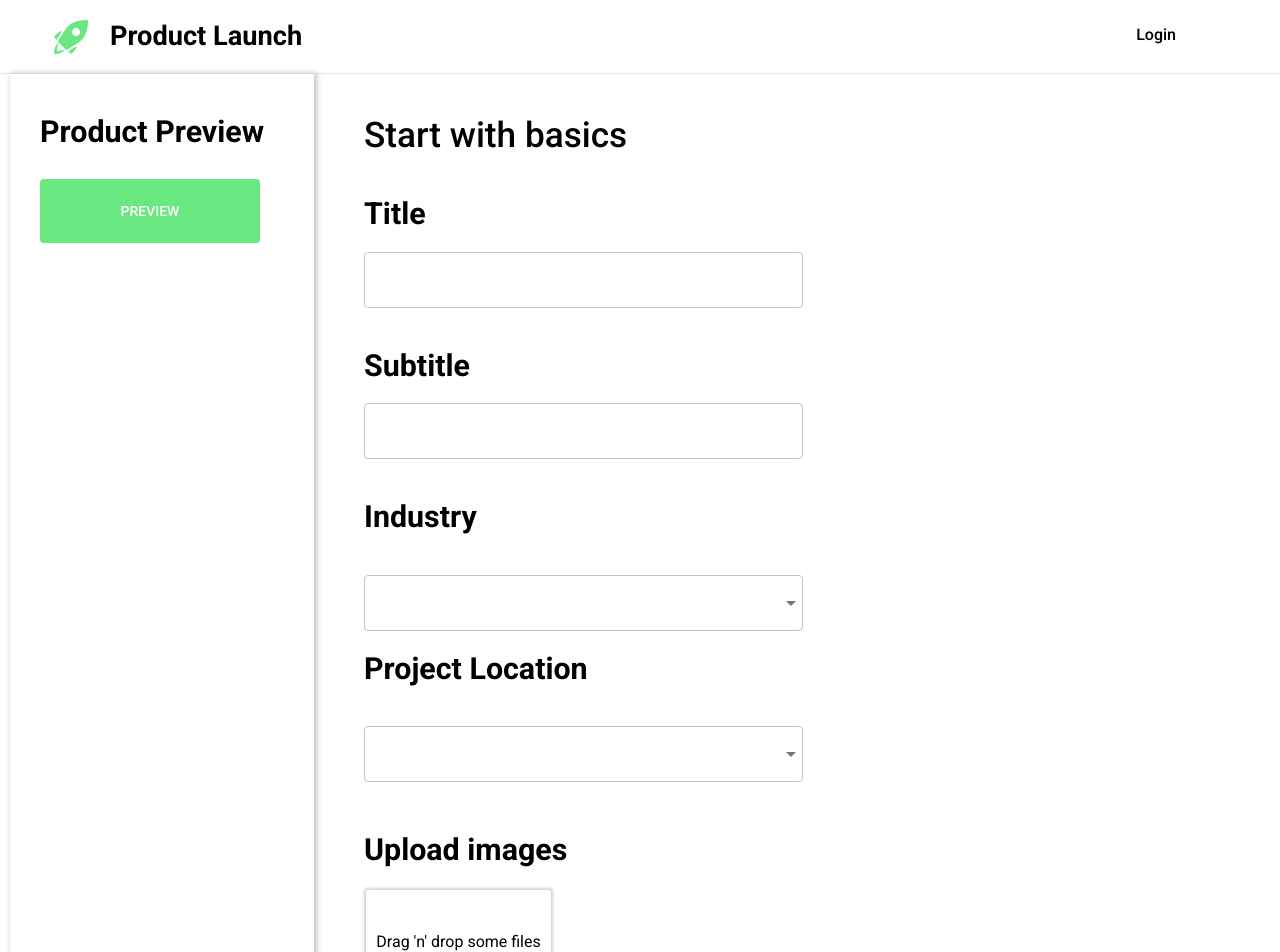
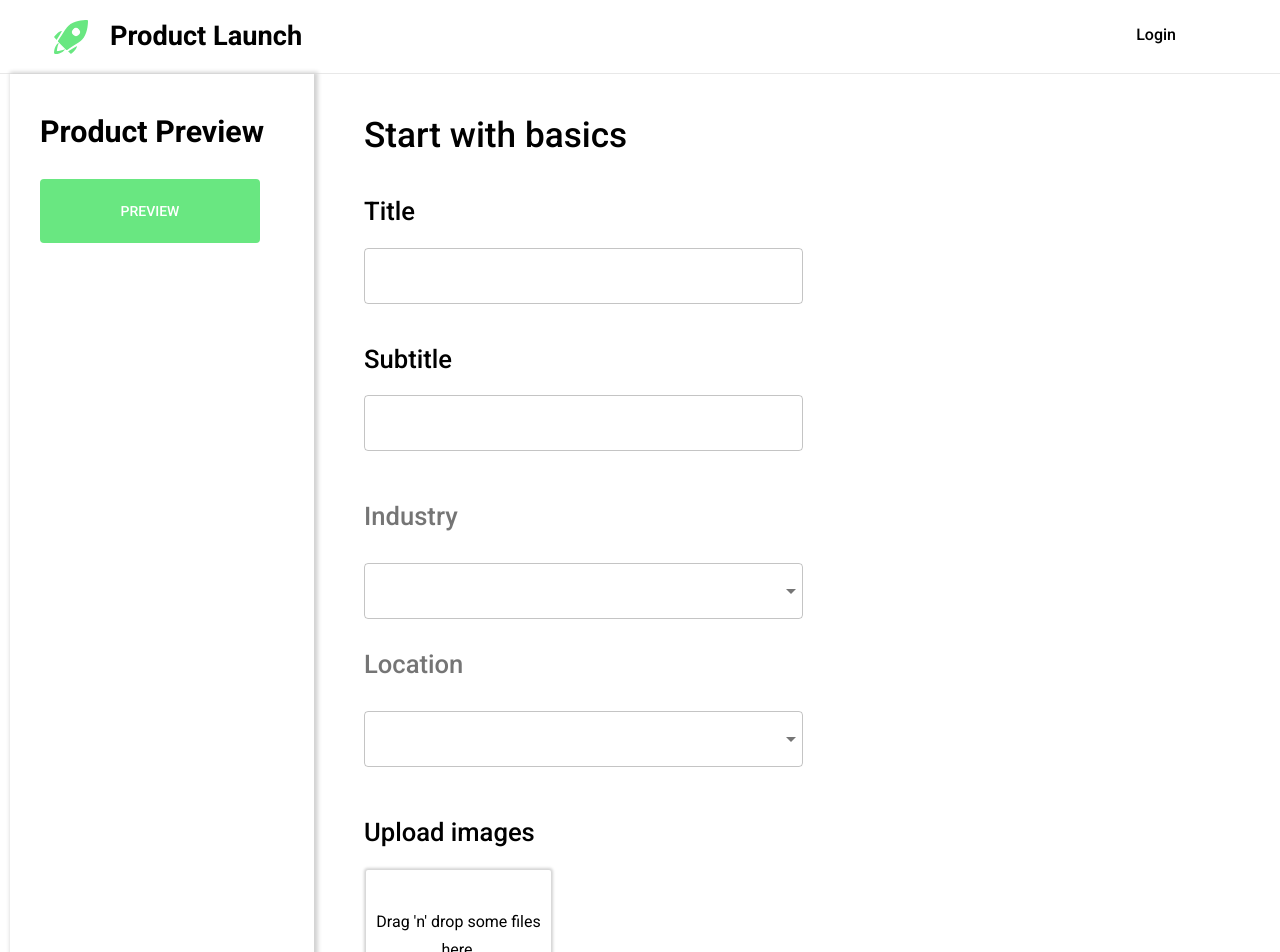
Before and after one commit to hatchways/team-summer, a React (Create React App) app in the folder client/: page /projects/add/1 in a window 1280 px wide. Shown: the top 952 px of the page. Built offline with nearby package versions, Linux system fonts and the light colour scheme.

Commit message:
more styling after evan changes

```diff
--- a/client/src/components/Inputs.js
+++ b/client/src/components/Inputs.js
@@ -1,5 +1,5 @@
 import React, { useEffect, useState, useRef } from 'react';
-import { InputLabel, OutlinedInput, Select, TextField } from '@material-ui/core';
+import { Typography, InputLabel, OutlinedInput, Select, TextField } from '@material-ui/core';
 import PropTypes from 'prop-types';
 
 const handleSelect = (callback) => event => callback(event);
@@ -14,10 +14,9 @@ const OutlinedSelect = (props) => {
 
     return (
         <React.Fragment>
-            <InputLabel ref={inputLabel} htmlFor={props.selectId} {...props.inputProps}>{props.labelText}</InputLabel>
+            <InputLabel ref={inputLabel} htmlFor={props.selectId} {...props.inputProps}><Typography variant="h4">{props.labelText}</Typography></InputLabel>
             <Select
                 native
-                classes={props.classes}
                 onChange={handleSelect(props.setState)}
                 input={
                     <OutlinedInput
--- a/client/src/components/UploadImages.js
+++ b/client/src/components/UploadImages.js
@@ -52,7 +52,7 @@ const UploadImages = (props) => {
     const { getRootProps, getInputProps, isDragActive } = useDropzone({ onDrop })
     return (
         <div className={classes.uploadImagesContainer}>
-            <Typography variant='h3'>Upload images</Typography>
+            <Typography variant='h4'>Upload images</Typography>
             <div className={classes.dropzoneContainer} {...getRootProps()}>
                 <input {...getInputProps()} />
                 <div className={classes.dragBox}>
--- a/client/src/pages/AddProject.js
+++ b/client/src/pages/AddProject.js
@@ -24,10 +24,6 @@ const styles = {
         margin: '10px',
         padding: '20px',
     },
-    formLine: {
-        // paddingTop: '20px',
-        marginBottom: '20px',
-    },
     form: {
         display: 'flex',
         flexDirection: 'column',
@@ -35,8 +31,8 @@ const styles = {
         width: '100%',
         marginTop: '30px'
     },
-    fundingGoalContainer: {
-        marginBottom: '40px'
+    formLine: {
+        marginBottom: '20px',
     },
     button: {
         margin: '20px 0px 10px 0px'
@@ -167,7 +163,7 @@ class AddProject extends Component {
                     <Typography variant="h2" align='left'>Start with basics</Typography>
                     <form className={classes.form} onSubmit={this.handleSubmit} >
 
-                        <Typography variant="h3">Title</Typography>
+                        <Typography variant="h4">Title</Typography>
                         <TextField
                             name="title"
                             classes={{ root: classes.formLine }}
@@ -182,7 +178,7 @@ class AddProject extends Component {
                         />
 
 
-                        <Typography variant="h3">Subtitle</Typography>
+                        <Typography variant="h4">Subtitle</Typography>
                         <TextField
                             name="subtitle"
                             classes={{ root: classes.formLine }}
@@ -193,9 +189,9 @@ class AddProject extends Component {
                             variant="outlined"
                         />
 
-                        <Typography variant="h3">Industry</Typography>
                         <OutlinedSelect
                             name="industry"
+                            labelText="Industry"
                             selectId="industry"
                             setState={this.handleInput}
                             selectName="industry"
@@ -214,9 +210,9 @@ class AddProject extends Component {
                                 })
                             }
                         </OutlinedSelect>
-                        <Typography variant="h3">Project Location</Typography>
                         <OutlinedSelect
                             name="location"
+                            labelText="Location"
                             selectId="location"
                             setState={this.handleInput}
                             selectName="location"
@@ -236,7 +232,7 @@ class AddProject extends Component {
                             }
                         </OutlinedSelect>
                         <UploadImages setImages={this.setImages} images={images} />
-                        <Typography variant="h3">Funding Goal Amount</Typography>
+                        <Typography variant="h4">Funding Goal Amount</Typography>
                         <TextField
                             name="fundingGoal"
                             classes={{ root: classes.formLine }}
```
